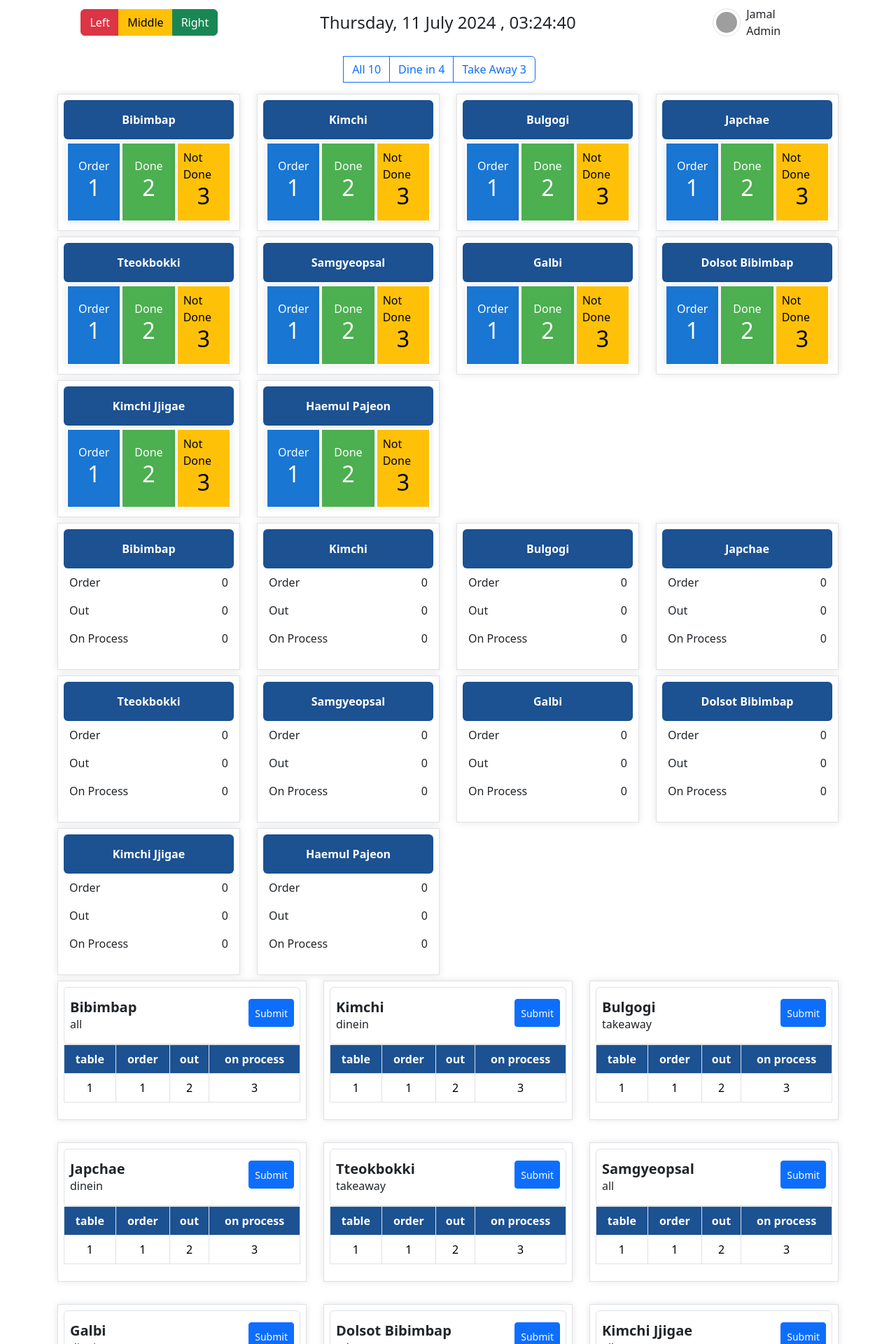
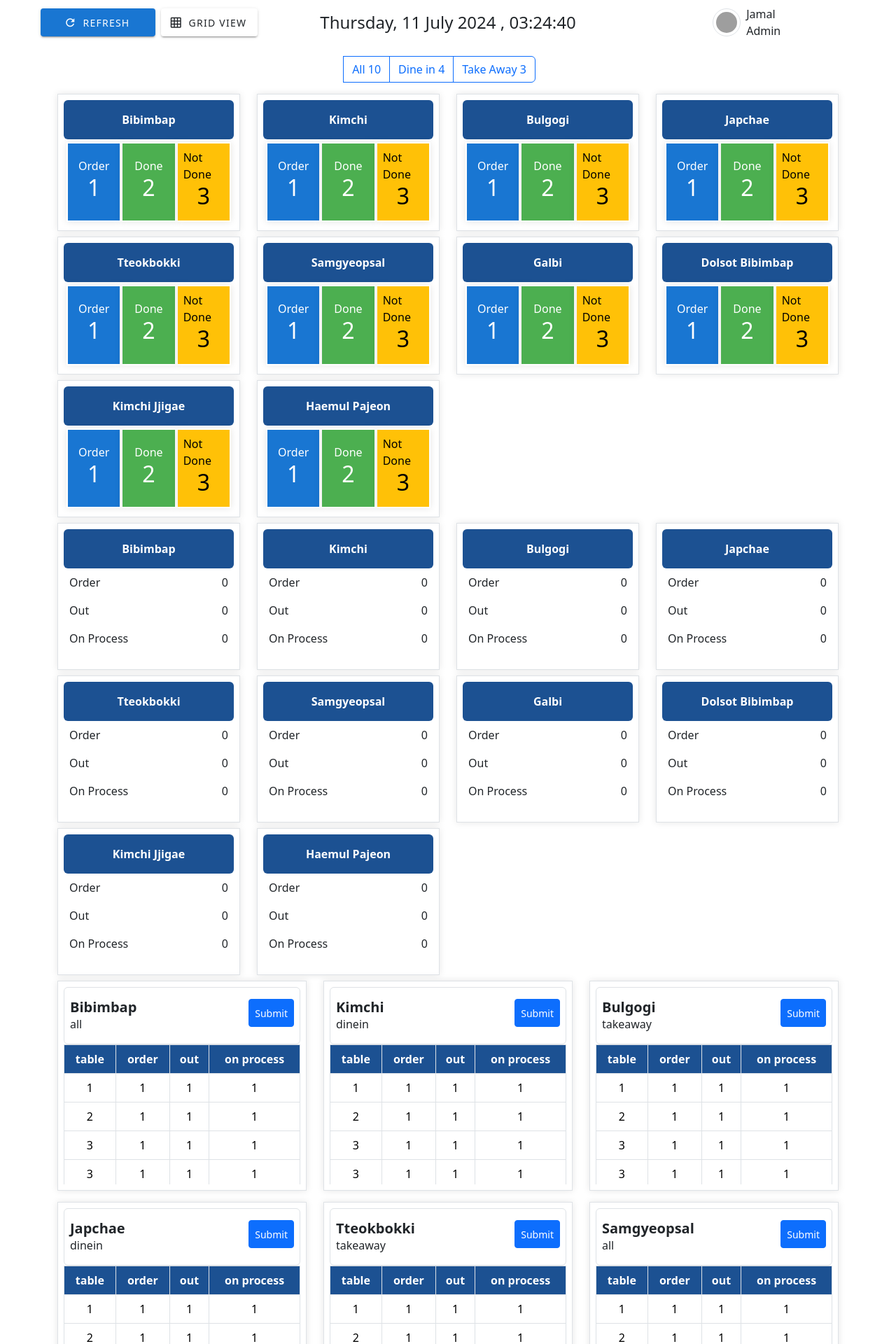
Before and after one commit to YubiRepo/KDS-NEW, a Vue app: page /dashboard in a window 1280 px wide. Shown: the top 1920 px of the page at 70% size. Built offline with nearby package versions, Linux system fonts and the light colour scheme; sample sign-in values are in the browser's storage; grey boxes are pictures that could not be loaded.

Commit message:
chore: Update dependencies and adjust layout and styles in ItemCardTable and DashboardView components

```diff
--- a/package.json
+++ b/package.json
@@ -9,7 +9,10 @@
     "preview": "vite preview"
   },
   "dependencies": {
+    "@fortawesome/fontawesome-svg-core": "^6.5.2",
+    "@fortawesome/vue-fontawesome": "^3.0.8",
     "@mdi/font": "^7.4.47",
+    "axios": "^1.7.2",
     "bootstrap": "^5.3.3",
     "moment": "^2.30.1",
     "pinia": "^2.1.7",
--- a/src/components/ItemCardTable.vue
+++ b/src/components/ItemCardTable.vue
@@ -6,24 +6,39 @@
           <h5 class="font-weight-bold m-0">{{ item.itemName }}</h5>
           <span>{{ item.type ?? "dine in" }}</span>
         </div>
-          <button type="button" class="btn btn-primary btn-sm" style="height: 40px;">Submit</button>
+        <button
+          type="button"
+          class="btn btn-primary btn-sm"
+          style="height: 40px">
+          Submit
+        </button>
       </div>
-        <div class="">
+      <div class="table-content">
         <table class="table table-bordered">
           <thead>
             <tr align="center">
-                <th class="text-white" style="background-color:#1c5192;">table</th>
-                <th class="text-white" style="background-color:#1c5192;">order</th>
-                <th class="text-white" style="background-color:#1c5192;">out</th>
-                <th class="text-white" style="background-color:#1c5192;">on process</th>
+              <th class="text-white" style="background-color: #1c5192">
+                table
+              </th>
+              <th class="text-white" style="background-color: #1c5192">
+                order
+              </th>
+              <th class="text-white" style="background-color: #1c5192">out</th>
+              <th class="text-white" style="background-color: #1c5192">
+                on process
+              </th>
             </tr>
           </thead>
           <tbody>
-              <tr align="center">
-                <td>{{ item.orderCount }}</td>
-                <td>{{ item.orderCount }}</td>
-                <td>{{ item.doneCount }}</td>
-                <td>{{ item.notDoneCount }}</td>
+            <tr
+              align="center"
+              v-for="(item, index) in itemDetail"
+              :key="index"
+              :item="item">
+              <td>{{ item.table }}</td>
+              <td>{{ item.order }}</td>
+              <td>{{ item.out }}</td>
+              <td>{{ item.process }}</td>
             </tr>
           </tbody>
         </table>
@@ -33,13 +48,78 @@
 </template>
 
 <script setup>
-  import { defineProps } from 'vue';
-
+import { defineProps, ref } from "vue";
+const itemDetail = ref([
+  {
+    itemName: "Nasi Goreng",
+    type: "dine in",
+    table: 1,
+    order: 1,
+    out: 1,
+    process: 1,
+  },
+  {
+    itemName: "Mie Goreng",
+    type: "dine in",
+    table: 2,
+    order: 1,
+    out: 1,
+    process: 1,
+  },
+  {
+    itemName: "Ayam Goreng",
+    type: "dine in",
+    table: 3,
+    order: 1,
+    out: 1,
+    process: 1,
+  },
+  {
+    itemName: "Ayam Goreng",
+    type: "dine in",
+    table: 3,
+    order: 1,
+    out: 1,
+    process: 1,
+  },
+  {
+    itemName: "Ayam Goreng",
+    type: "dine in",
+    table: 3,
+    order: 1,
+    out: 1,
+    process: 1,
+  },
+  {
+    itemName: "Ayam Goreng",
+    type: "dine in",
+    table: 3,
+    order: 1,
+    out: 1,
+    process: 1,
+  },
+  {
+    itemName: "Ayam Goreng",
+    type: "dine in",
+    table: 3,
+    order: 1,
+    out: 1,
+    process: 1,
+  },
+  {
+    itemName: "Ayam Goreng",
+    type: "dine in",
+    table: 3,
+    order: 1,
+    out: 1,
+    process: 1,
+  },
+]);
 const props = defineProps({
   item: {
     type: Object,
-      required: true
-    }
+    required: true,
+  },
 });
 </script>
 
@@ -52,7 +132,8 @@
 .item-container {
   flex: 1 1 calc(33.333% - 1rem);
   max-width: calc(33.333% - 1rem);
-    margin-bottom: 1rem;
+    max-height: 300px;
+
 }
 
 @media (max-width: 768px) {
@@ -61,4 +142,25 @@
     max-width: 100%;
   }
 }
+.table-content {
+  overflow-x: auto;
+  max-height: 200px;
+}
+/* make table header sticky */
+.table-content table {
+  width: 100%;
+  border-collapse: collapse;
+}
+.table-content thead th {
+  position: sticky;
+  top: 0;
+  z-index: 1;
+  background-color: #1c5192;
+  color: white;
+}
+/* CUSTOM SCROLL BAR */
+
+::-webkit-scrollbar {
+  width: 5px;
+}
 </style>
--- a/src/views/dashboard/DashboardView.vue
+++ b/src/views/dashboard/DashboardView.vue
@@ -2,13 +2,16 @@
   <div class="container-fluid py-2">
     <div class="row">
       <div class="col d-flex align-items-center justify-content-center">
-        <div
-          class="btn-group"
-          role="group"
-          aria-label="Basic mixed styles example">
-          <button type="button" class="btn btn-danger">Left</button>
-          <button type="button" class="btn btn-warning">Middle</button>
-          <button type="button" class="btn btn-success">Right</button>
+        <div class="btn-group gap-2">
+          <v-btn
+            prepend-icon="mdi-refresh"
+            height="40"
+            min-width="164"
+            class="bg-primary">
+            Refresh
+          </v-btn>
+          <!-- btn with text grid view and icon grid -->
+          <v-btn height="40" prepend-icon="mdi-grid"> Grid View </v-btn>
         </div>
       </div>
       <div class="col d-flex align-items-center justify-content-center">
@@ -66,7 +69,8 @@
   <div class="container-fluid">
     <div class="d-flex justify-content-between align-items-start">
       <button class="btn btn-secondary" style="width: 100px">Back</button>
-      <div class="border p-2 d-flex flex-column justify-content-center align-items-center">
+      <div
+        class="border p-2 d-flex flex-column justify-content-center align-items-center">
         <h4 class="mb-2">Item Name</h4>
         <div class="d-flex gap-2">
           <div
@@ -96,11 +100,12 @@
       <table class="table table-bordered">
         <thead>
           <tr align="center">
-            <th class="text-white
-            " style="background-color:#1c5192;">table</th>
-            <th class="text-white" style="background-color:#1c5192;">order</th>
-            <th class="text-white" style="background-color:#1c5192;">out</th>
-            <th class="text-white" style="background-color:#1c5192;">on process</th>
+            <th class="text-white" style="background-color: #1c5192">table</th>
+            <th class="text-white" style="background-color: #1c5192">order</th>
+            <th class="text-white" style="background-color: #1c5192">out</th>
+            <th class="text-white" style="background-color: #1c5192">
+              on process
+            </th>
           </tr>
         </thead>
         <tbody>
@@ -253,6 +258,7 @@ function handleFilterChange(selectedValue) {
 .item-container {
   flex: 1 1 calc(33.333% - 1rem);
   max-width: calc(33.333% - 1rem);
+  max-height: 300px;
 }
 
 @media (max-width: 768px) {
```
Also changed, not shown: 1 other file (tests, documents, lock files or other folders). Lines whose indentation alone changed are shown as unchanged.
